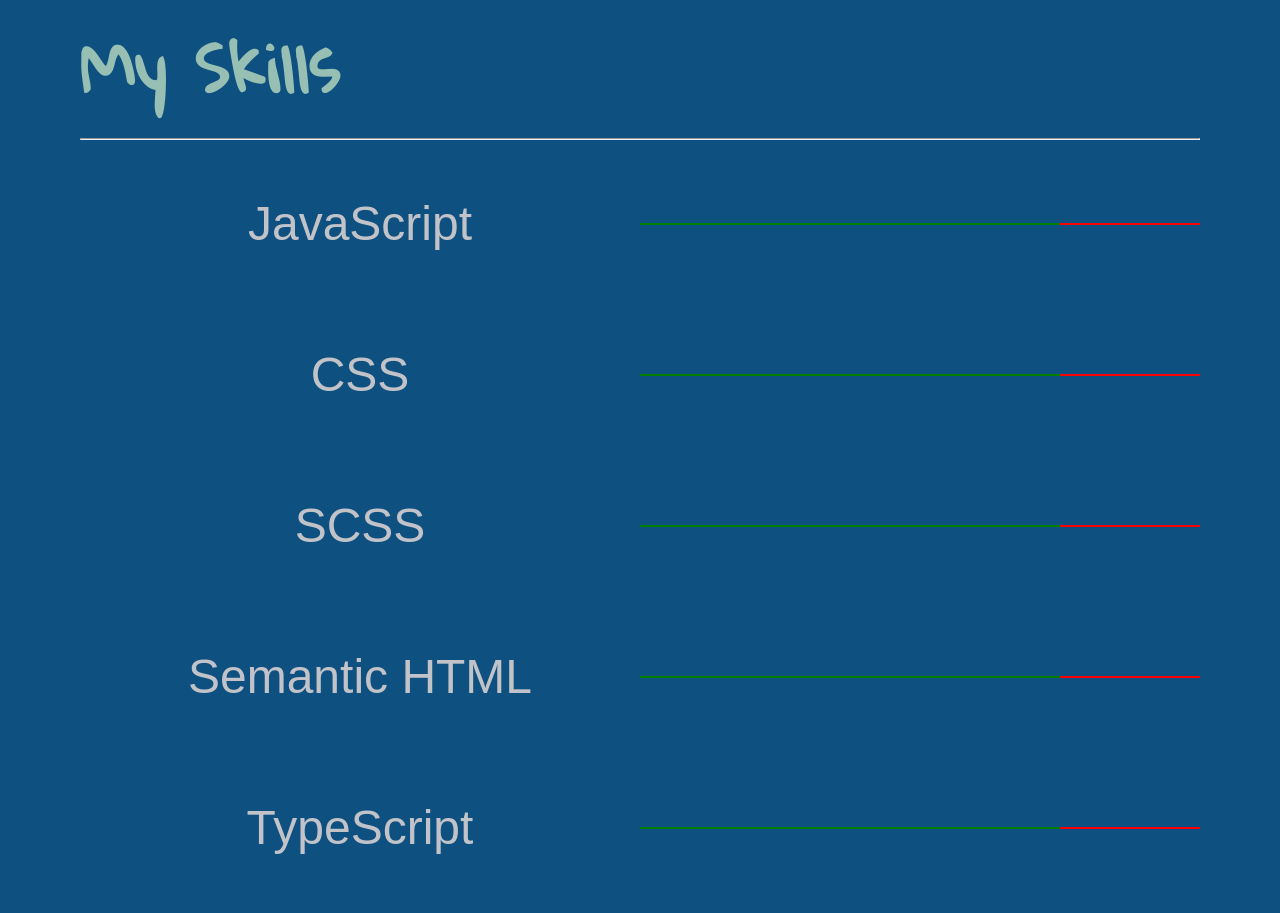
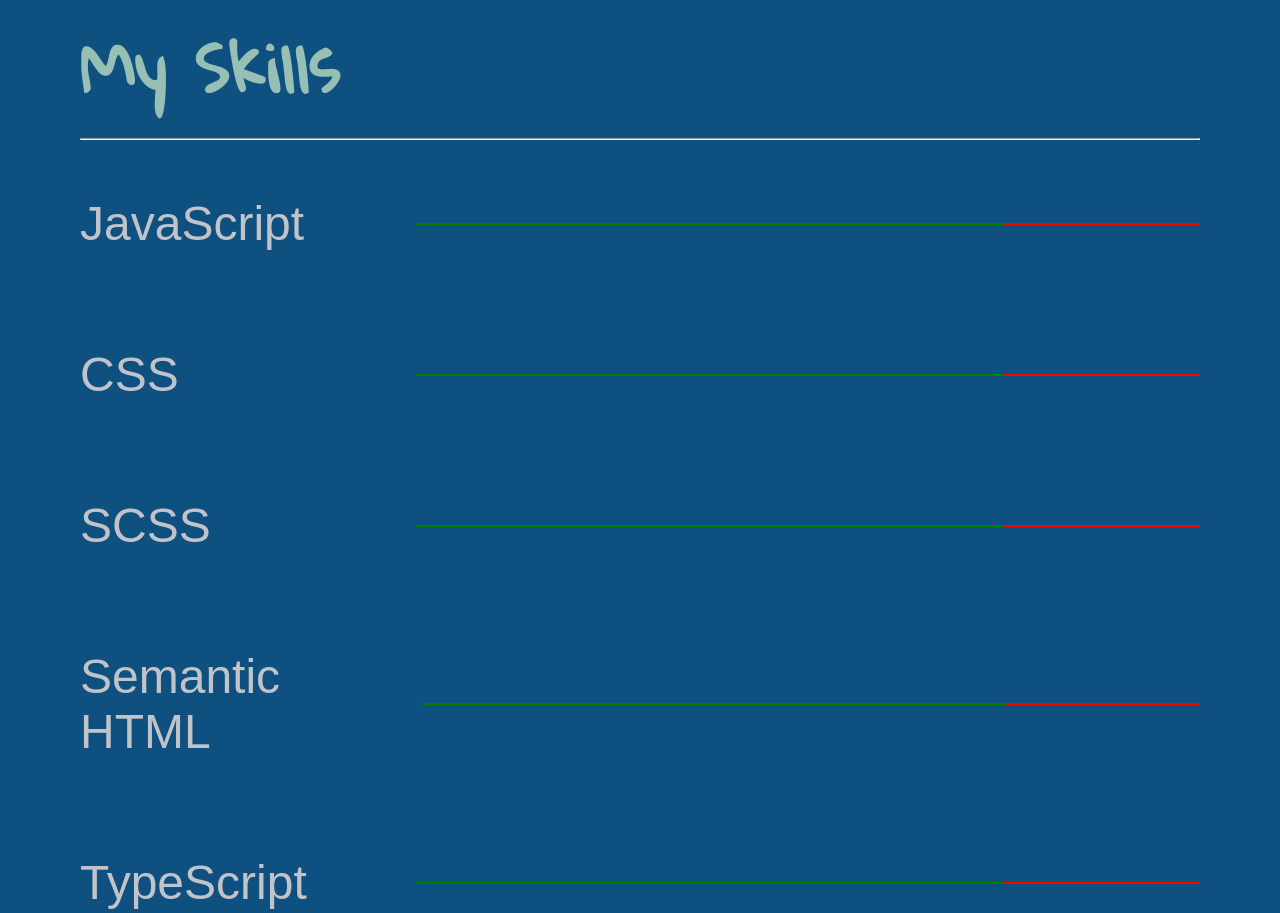
Before and after one commit to mrjithin/my-portfolio, a website: page index.html in a window 1280 px wide. Shown: the part 1889-2802 px from the top of the page. Drawn offline with nearby package versions, Linux system fonts and the light colour scheme; files that its build step writes are made by us from their sources; a web font is replaced by a local one.

Commit message:
Update _skills.scss

```diff
--- a/styles/sass/_skills.scss
+++ b/styles/sass/_skills.scss
@@ -1,15 +1,9 @@
-p.skill {
-  text-align: center;
-  flex: 1;
-}
-
 div {
   &.bar {
     display: flex;
-    width: 60%;
+    width: 70%;
     height: 2px;
     background-color: red;
-    flex: 1;
   }
   &.inner-bar {
     display: inline-block;
```
